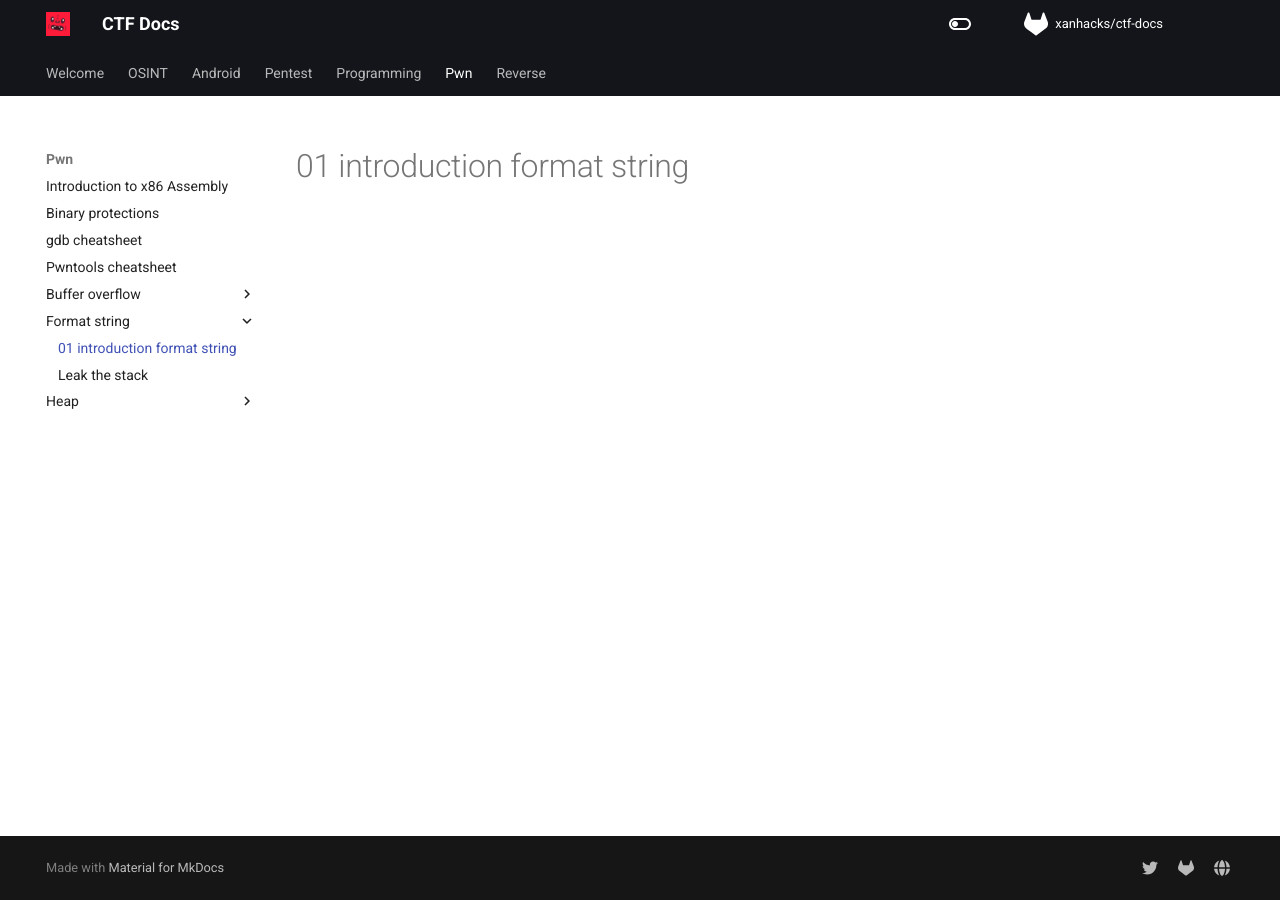
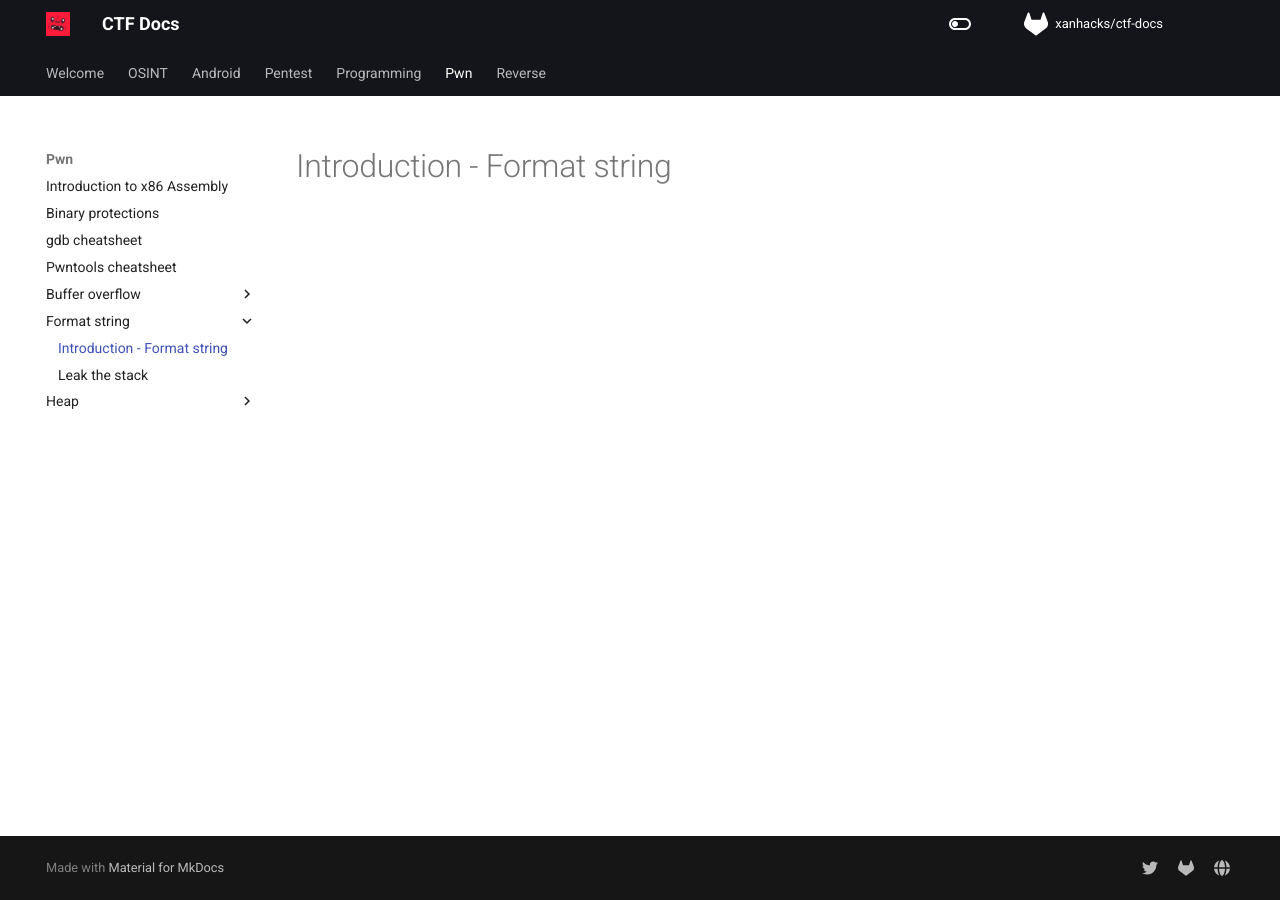
Before and after one commit to xanhacks/ctf-docs, an MkDocs documentation site: the page built from docs/pwn/format-string/01-introduction-format-string.md, in a window 1280 px wide. Built offline with MkDocs 1.6.1 and Material for MkDocs 9.7.7, drawn with Linux system fonts in a browser that asks for light colours; nearby versions of some CDN libraries; comment, search, counter and statistics services are not loaded; part of the change alters nothing that is shown.

Commit message:
change title

```diff
--- a/docs/pwn/format-string/01-introduction-format-string.md
+++ b/docs/pwn/format-string/01-introduction-format-string.md
@@ -2,3 +2,5 @@
 title: Introduction - Format string
 description: Introduction to binary exploitation with format string.
 ---
+
+# Introduction - Format string
```
